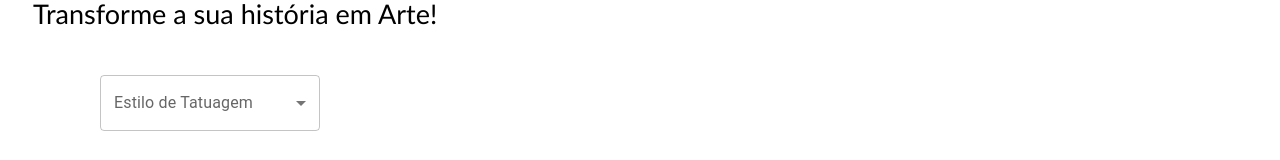
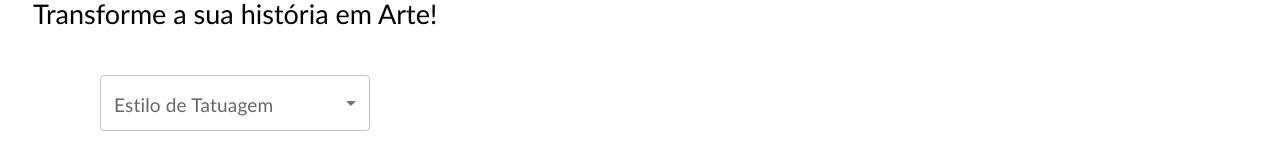
Before and after one commit to LuiseThome/mariTattooShop, a React (Vite) app in the folder mariTattoo/: page / in a window 1280 px wide. Shown: the part 1375-1535 px from the top of the page. Built offline with nearby package versions, Linux system fonts and the light colour scheme.

Commit message:
[section-orca]Made small changes to select menu

```diff
--- a/mariTattoo/src/Orçamento/Orçamento.jsx
+++ b/mariTattoo/src/Orçamento/Orçamento.jsx
@@ -1,13 +1,9 @@
-import * as React from 'react';
-import { Grid, InputLabel, MenuItem, Select } from "@mui/material";
-import { SeparateAbout, TypeOrca, TypeTitle, SelBox, Control } from './Orçamento.style';
+import { Grid, MenuItem, Select } from "@mui/material";
+import { SeparateAbout, TypeOrca, TypeTitle, SelBox, Control, StyleLabel } from './Orçamento.style';
+import { useState } from "react"
 
 export const Orçamento = () => {
     const options = [
-        {
-            label: "Escolha uma opção",
-            id: 0,
-        },
         {
             label: "Fine Line",
             id: 1,
@@ -24,10 +20,6 @@ export const Orçamento = () => {
 
     const data = [
         {
-            label: "",
-            id: 0
-        },
-        {
             label: "Tatuagem feita em linhas finas e delicadas",
             id: 1
         },
@@ -41,13 +33,7 @@ export const Orçamento = () => {
         }
     ]
 
-    const [chose, setChose] = React.useState("");
-
-    const inputLabel = React.useRef(null);
-    const [labelWidth, setLabelWidth] = React.useState(0);
-    React.useEffect(() => {
-      setLabelWidth(inputLabel.current.offsetWidth);
-    }, []);
+    const [chose, setChose] = useState("");
 
    const handleChange = (event) => {
     const isSelected = Number(event.target.value);
@@ -55,8 +41,6 @@ export const Orçamento = () => {
     data.find((item) => {
         item.id === isSelected ? setChose(item.label) : undefined;
     })
-
-
 }
 
     return (
@@ -76,15 +60,16 @@ export const Orçamento = () => {
             </Grid>
             <SelBox>
                 <Control>
-                    <InputLabel id="options-outlined-label"
-                    ref={inputLabel}
+                    <StyleLabel id="options-outlined-label"
                     >
                         Estilo de Tatuagem
-                    </InputLabel>
+                    </StyleLabel>
                     <Select
-                    value={chose}
+                    labelId="options-outlined-label"
+                    id="options-outlined"
+                    value={options.id}
+                    label="Estilo de Tatuagem"
                     onChange={handleChange}
-                    labelWidth={labelWidth}
                     >
                         {options.map((option, key) => {
                             <MenuItem
--- a/mariTattoo/src/Orçamento/Orçamento.style.js
+++ b/mariTattoo/src/Orçamento/Orçamento.style.js
@@ -1,4 +1,10 @@
-import { styled, Box, Typography, FormControl } from "@mui/material";
+import {
+  styled,
+  Box,
+  Typography,
+  FormControl,
+  InputLabel,
+} from "@mui/material";
 
 export const SeparateAbout = styled(Box)({
   height: "37px",
@@ -29,7 +35,13 @@ export const SelBox = styled(Box)({
 });
 
 export const Control = styled(FormControl)({
-  minWidth: 220,
+  minWidth: 270,
   marginTop: "25px",
   marginLeft: "100px",
 });
+
+export const StyleLabel = styled(InputLabel)({
+  fontFamily: "Gill Sans",
+  fontWeight: "lighter",
+  fontSize: "19px",
+});
```
